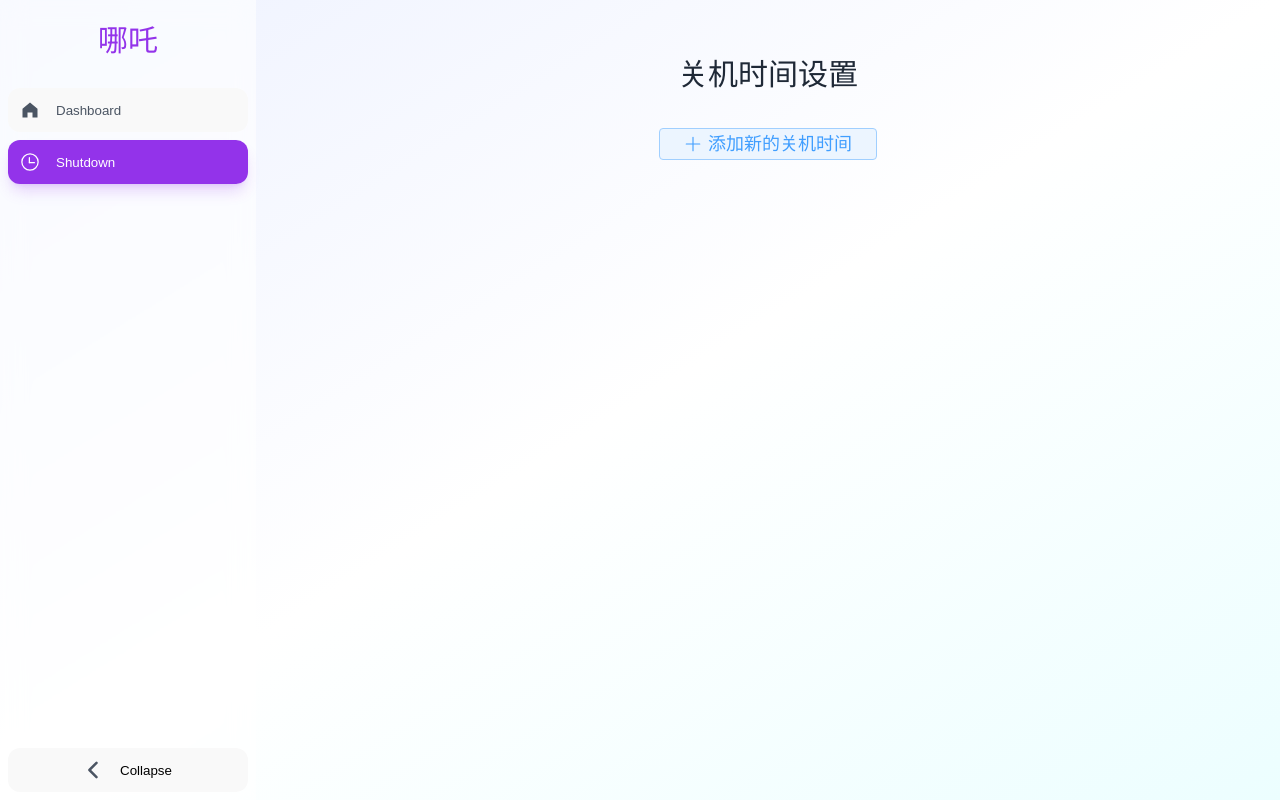
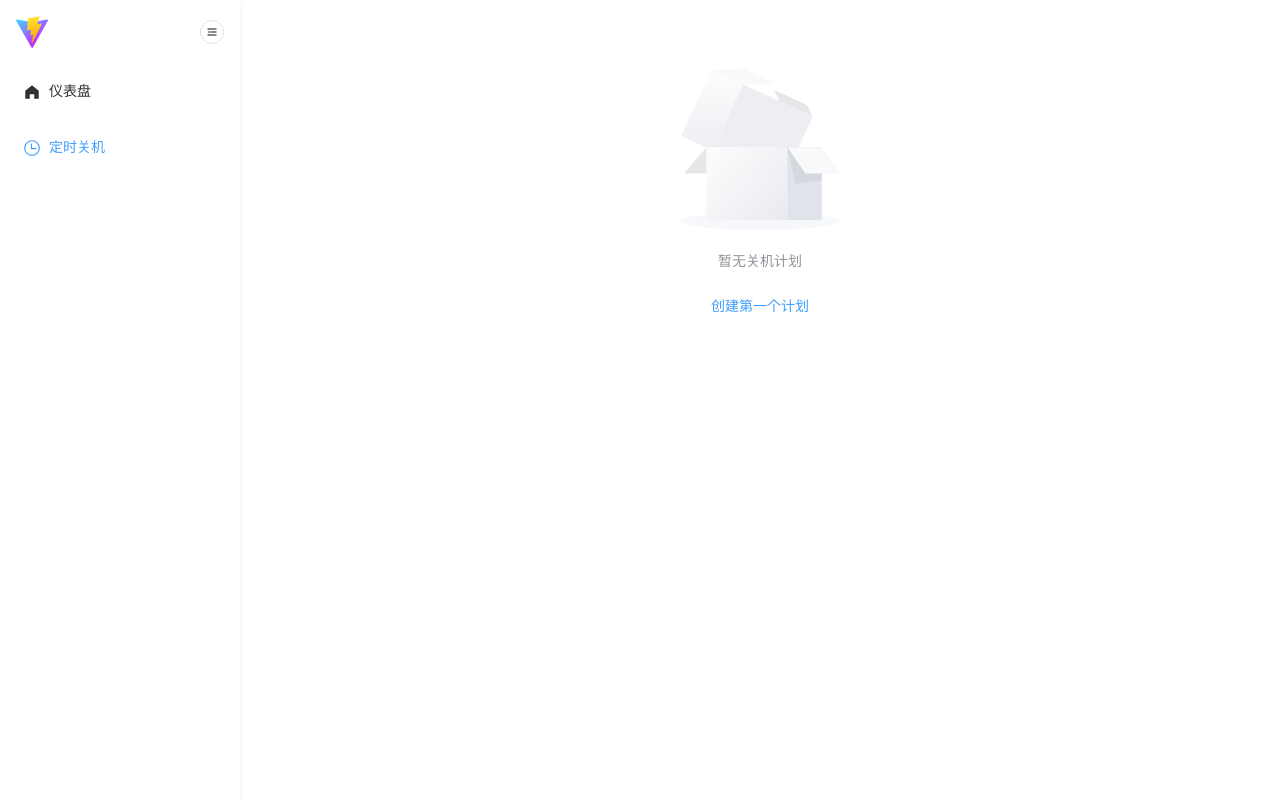
Before and after one commit to ouuyu/nezha-pro, a Vue app: page /#/shutdown-settings in a window 1280 px wide. Built offline with nearby package versions, Linux system fonts and the light colour scheme.

Commit message:
refactor: update App layout

```diff
--- a/src/App.vue
+++ b/src/App.vue
@@ -1,170 +1,122 @@
-<script setup lang="ts">
-  import { ref, computed } from 'vue'
-  import { useRouter, useRoute } from 'vue-router'
-  import { HomeFilled, Clock, ArrowLeftBold, ArrowRightBold } from '@element-plus/icons-vue'
-  import { ElTooltip } from 'element-plus'
+<template>
+  <el-container class="min-h-screen">
+    <el-aside
+      class="fixed left-0 top-0 h-screen shadow-md transition-all duration-300"
+      :width="isCollapse ? '64px' : '240px'"
+    >
+      <div
+        class="sidebar-header flex items-center p-4"
+        :class="isCollapse ? 'justify-center' : 'justify-between'"
+      >
+        <el-image
+          v-show="!isCollapse"
+          src="/vite.svg"
+          class="h-8 w-8 transition-opacity"
+          alt="Logo"
+        />
+        <el-tooltip :content="isCollapse ? '展开菜单' : '收起菜单'" placement="right">
+          <el-button
+            :icon="isCollapse ? 'Expand' : 'Fold'"
+            circle
+            size="small"
+            @click="toggleCollapse"
+          />
+        </el-tooltip>
+      </div>
 
+      <el-menu
+        :default-active="activeIndex"
+        class="border-0"
+        :collapse="isCollapse"
+        :collapse-transition="false"
+        @select="handleSelect"
+      >
+        <el-menu-item v-for="item in menuItems" :key="item.path" :index="item.path">
+          <el-icon>
+            <component :is="item.icon" />
+          </el-icon>
+          <template #title>{{ item.title }}</template>
+        </el-menu-item>
+      </el-menu>
+    </el-aside>
+
+    <el-container :style="{ marginLeft: isCollapse ? '64px' : '240px' }">
+      <el-main class="p-4">
+        <router-view v-slot="{ Component }">
+          <transition name="fade" mode="out-in">
+            <div class="w-full h-full">
+              <component :is="Component" />
+            </div>
+          </transition>
+        </router-view>
+      </el-main>
+    </el-container>
+  </el-container>
+</template>
+
+<script setup>
+  import { ref, computed, onMounted, onUnmounted, watch } from 'vue'
+  import { useRoute, useRouter } from 'vue-router'
+  import { HomeFilled, Clock, Expand, Fold } from '@element-plus/icons-vue'
+
+  const route = useRoute()
   const router = useRouter()
-  const route = useRoute()
+  const isCollapse = ref(false)
+  const isMobileScreen = ref(false)
 
-  // State management
-  const isCollapsed = ref(false)
-
-  // Menu configuration with tooltips
   const menuItems = [
-    { title: 'Dashboard', icon: HomeFilled, path: '/', tooltip: 'View Dashboard' },
-    { title: 'Shutdown', icon: Clock, path: '/shutdown-settings', tooltip: 'Shutdown Settings' }
+    {
+      title: '仪表盘',
+      path: '/',
+      icon: HomeFilled
+    },
+    {
+      title: '定时关机',
+      path: '/shutdown-settings',
+      icon: Clock
+    }
   ]
 
-  // Computed values
-  const activePath = computed(() => route.path)
+  const activeIndex = computed(() => route.path)
 
-  // Navigation and state functions
-  const navigate = (path: string) => router.push(path)
-  const toggleSidebar = () => (isCollapsed.value = !isCollapsed.value)
+  const toggleCollapse = () => {
+    isCollapse.value = !isCollapse.value
+  }
+
+  const handleSelect = index => {
+    router.push(index)
+    if (isMobileScreen.value) {
+      isCollapse.value = true
+    }
+  }
+
+  const checkScreenSize = () => {
+    isMobileScreen.value = window.innerWidth < 768
+    isCollapse.value = isMobileScreen.value
+  }
+
+  onMounted(() => {
+    checkScreenSize()
+    window.addEventListener('resize', checkScreenSize)
+  })
+
+  onUnmounted(() => {
+    window.removeEventListener('resize', checkScreenSize)
+  })
 </script>
 
-<template>
-  <div
-    class="flex h-screen w-screen overflow-hidden font-sans bg-gradient-to-br from-indigo-50 via-white to-cyan-50 text-gray-800"
-  >
-    <aside
-      class="sidebar flex flex-col h-full bg-white/60 border-white/30 transition-all duration-300 ease-in-out"
-      :class="[isCollapsed ? 'is-collapsed' : '']"
-    >
-      <!-- Logo Section -->
-      <div class="flex h-20 items-center justify-center relative overflow-hidden">
-        <h1 v-if="!isCollapsed" class="text-3xl font-bold sidebar-title-full text-purple-600">
-          哪吒
-        </h1>
-        <span v-else class="text-3xl font-bold sidebar-title-collapsed text-purple-600"> N </span>
-      </div>
-
-      <!-- Navigation Menu -->
-      <nav class="flex-1 flex-col space-y-2 p-2">
-        <el-tooltip
-          v-for="item in menuItems"
-          :key="item.path"
-          :content="isCollapsed ? item.tooltip : ''"
-          placement="right"
-          :disabled="!isCollapsed"
-        >
-          <button
-            @click="navigate(item.path)"
-            class="flex w-full items-center space-x-4 border-none rounded-xl p-3 text-left transition-all duration-300 ease-in-out"
-            :class="[
-              activePath === item.path
-                ? 'bg-purple-600 text-white shadow-lg shadow-purple-600/20'
-                : 'text-gray-600 hover:bg-purple-50 hover:text-purple-700',
-              isCollapsed ? 'justify-center' : ''
-            ]"
-          >
-            <component :is="item.icon" class="h-5 w-5 flex-shrink-0" />
-            <span v-if="!isCollapsed" class="sidebar-menu-text">{{ item.title }}</span>
-          </button>
-        </el-tooltip>
-      </nav>
-
-      <!-- Bottom Controls -->
-      <div class="p-2">
-        <!-- Collapse Toggle -->
-        <el-tooltip
-          :content="isCollapsed ? 'Expand Sidebar' : 'Collapse Sidebar'"
-          placement="right"
-          :disabled="!isCollapsed"
-        >
-          <button
-            @click="toggleSidebar"
-            class="flex w-full items-center space-x-4 rounded-xl border-none p-3 justify-center transition-colors duration-200 hover:bg-purple-50"
-          >
-            <component
-              :is="isCollapsed ? ArrowRightBold : ArrowLeftBold"
-              class="h-5 w-5 text-gray-600"
-            />
-            <span v-if="!isCollapsed" class="sidebar-menu-text">
-              {{ isCollapsed ? 'Expand' : 'Collapse' }}
-            </span>
-          </button>
-        </el-tooltip>
-      </div>
-    </aside>
-
-    <!-- Main Content Area -->
-    <main class="flex-1 overflow-y-auto p-8 transition-colors duration-300 custom-scrollbar">
-      <router-view v-slot="{ Component }">
-        <transition name="fade-main" mode="out-in">
-          <component :is="Component" />
-        </transition>
-      </router-view>
-    </main>
-  </div>
-</template>
-
-<style>
-  /* Base sidebar styling */
-  .sidebar {
-    --sidebar-width: 256px;
-    width: var(--sidebar-width);
-    backdrop-filter: blur(12px);
-    border-right-width: 1px;
+<style scoped>
+  .fade-enter-active,
+  .fade-leave-active {
+    transition: opacity 0.3s ease;
   }
 
-  .sidebar.is-collapsed {
-    --sidebar-width: 80px;
+  .fade-enter-from,
+  .fade-leave-to {
+    opacity: 0;
   }
 
-  /* Smooth transitions for sidebar elements */
-  .sidebar-title-full,
-  .sidebar-title-collapsed,
-  .sidebar-menu-text {
-    transition: all 0.3s cubic-bezier(0.4, 0, 0.2, 1);
-  }
-
-  .sidebar.is-collapsed .sidebar-title-full,
-  .sidebar:not(.is-collapsed) .sidebar-title-collapsed {
-    opacity: 0;
-    transform: translateX(-10px);
-    position: absolute;
-  }
-
-  .sidebar.is-collapsed .sidebar-menu-text {
-    opacity: 0;
-    transform: translateX(-10px);
-    width: 0;
-    overflow: hidden;
-    white-space: nowrap;
-  }
-
-  /* Custom scrollbar styling */
-  .custom-scrollbar {
-    scrollbar-width: thin;
-    scrollbar-color: rgba(107, 114, 128, 0.3) transparent;
-  }
-
-  .custom-scrollbar::-webkit-scrollbar {
-    width: 6px;
-  }
-
-  .custom-scrollbar::-webkit-scrollbar-track {
-    background: transparent;
-  }
-
-  .custom-scrollbar::-webkit-scrollbar-thumb {
-    background-color: rgba(107, 114, 128, 0.3);
-    border-radius: 3px;
-  }
-
-  /* Page transition animations */
-  .fade-main-enter-active,
-  .fade-main-leave-active {
-    transition:
-      opacity 0.2s ease,
-      transform 0.2s ease;
-  }
-
-  .fade-main-enter-from,
-  .fade-main-leave-to {
-    opacity: 0;
-    transform: translateY(10px);
+  .el-aside {
+    overflow-x: hidden;
   }
 </style>
--- a/src/style.css
+++ b/src/style.css
@@ -1,19 +1,3 @@
-:root {
-  font-family: Inter, system-ui, Avenir, Helvetica, Arial, sans-serif;
-  line-height: 1.5;
-  font-weight: 400;
-
-  color-scheme: light dark;
-  color: rgba(255, 255, 255, 0.87);
-  background-color: #242424;
-
-  font-synthesis: none;
-  text-rendering: optimizeLegibility;
-  -webkit-font-smoothing: antialiased;
-  -moz-osx-font-smoothing: grayscale;
-  -webkit-text-size-adjust: 100%;
-}
-
 * {
   margin: 0;
   padding: 0;
@@ -24,15 +8,8 @@ html,
 body {
   height: 100%;
   width: 100%;
-  overflow: hidden;
-}
-
-body {
-  margin: 0;
-  display: flex;
-  place-items: center;
-  min-width: 320px;
-  min-height: 100vh;
+  overflow-x: hidden;
+  overflow-y: auto;
 }
 
 #app {
@@ -55,3 +32,39 @@ body {
     background-color: #f9f9f9;
   }
 }
+
+:root {
+  --scrollbar-width: 8px;
+  --scrollbar-border-radius: 4px;
+}
+
+::-webkit-scrollbar {
+  width: var(--scrollbar-width);
+  height: var(--scrollbar-width);
+  background-color: transparent;
+}
+
+::-webkit-scrollbar-track {
+  background: transparent;
+  border-radius: var(--scrollbar-border-radius);
+}
+
+::-webkit-scrollbar-thumb {
+  background-color: rgba(64, 158, 255, 0.1);
+  border-radius: var(--scrollbar-border-radius);
+  border: 2px solid transparent;
+  background-clip: padding-box;
+}
+
+::-webkit-scrollbar-thumb:hover {
+  background-color: rgba(102, 177, 255, 0.9);
+}
+
+html {
+  scrollbar-width: thin;
+  scrollbar-color: rgba(64, 158, 255, 0.7) transparent;
+}
+
+.scrollable-content {
+  overflow: auto;
+}
--- a/src/views/settings/ShutdownSettings.vue
+++ b/src/views/settings/ShutdownSettings.vue
@@ -1,119 +1,214 @@
 <template>
-  <div class="max-w-1000px mx-auto px-4 py-6">
-    <h1 class="text-3xl font-bold mb-6 text-center">关机时间设置</h1>
+  <el-empty v-if="shutdownTimes.length === 0 && !isLoading" description="暂无关机计划">
+    <el-button text type="primary" @click="addShutdownTime" class="rounded-lg px-6 py-3"
+      >创建第一个计划
+    </el-button>
+  </el-empty>
 
-    <div class="flex flex-col gap-3">
+  <TransitionGroup name="shutdown-list" tag="div" class="flex flex-col gap-3">
     <el-card
       v-for="(item, index) in shutdownTimes"
       :key="index"
-        class="rounded-lg shadow-sm border-none"
+      class="shutdown-card transition-all-300 rounded-lg"
+      shadow="hover"
+      :body-style="{ padding: '15px' }"
     >
-        <div class="flex justify-between items-center mb-3">
-          <h3 class="text-lg font-semibold m-0">关机时间 #{{ index + 1 }}</h3>
+      <transition name="view-switch" mode="out-in">
+        <!-- 编辑视图 -->
+        <div v-if="editingIndex === index" class="flex flex-col gap-3">
+          <div class="flex items-center gap-3">
+            <el-switch v-model="item.active" @change="saveConfig" />
+            <el-time-picker
+              v-model="item.time"
+              format="HH:mm:ss"
+              value-format="HH:mm:ss"
+              class="flex-grow"
+              :disabled="!item.active"
+              @change="saveConfig"
+            />
+            <el-button type="primary" :icon="Check" circle @click="stopEditing" />
+          </div>
+          <div class="flex flex-nowrap gap-1">
             <el-button
+              v-for="day in responsiveWeekdayOptions"
+              :key="day.value"
+              :type="item.weekdays.includes(day.value) ? 'primary' : 'default'"
+              size="small"
+              :plain="!item.weekdays.includes(day.value)"
+              class="flex-1 min-w-0"
+              @click="toggleWeekday(item, day.value)"
+              :disabled="!item.active"
+            >
+              {{ day.label }}
+            </el-button>
+          </div>
+        </div>
+
+        <!-- 常规视图 -->
+        <div v-else class="flex items-center gap-4 w-full">
+          <el-switch v-model="item.active" @change="saveConfig" />
+          <div
+            class="flex-grow flex items-center gap-4 cursor-pointer"
+            @click="startEditing(index)"
+          >
+            <div class="flex items-center gap-1">
+              <el-icon class="text-gray-400"><Clock /></el-icon>
+              <span
+                class="font-mono text-lg"
+                :class="{ 'text-gray-400 line-through': !item.active }"
+              >
+                {{ item.time }}
+              </span>
+            </div>
+            <div class="hidden md:flex gap-1 items-center">
+              <el-divider direction="vertical" />
+              <div class="items-center flex gap-2">
+                <el-icon class="text-gray-400"><Calendar /></el-icon>
+                <span class="text-gray-500" :class="{ 'text-gray-400': !item.active }">
+                  {{ getWeekdaySummary(item.weekdays) }}
+                </span>
+              </div>
+            </div>
+          </div>
+          <div class="actions">
+            <el-button :icon="Edit" text circle @click="startEditing(index)" />
+            <el-button
+              :icon="Delete"
               type="danger"
-            :icon="Delete"
+              text
               circle
-            size="small"
               @click="removeShutdownTime(index)"
             />
           </div>
+        </div>
+      </transition>
+    </el-card>
+  </TransitionGroup>
 
-        <div class="flex flex-col sm:flex-row items-start sm:items-center gap-3">
-          <el-time-picker
-            v-model="item.time"
-            placeholder="选择时间"
-            format="HH:mm:ss"
-            value-format="HH:mm:ss"
-            @change="saveConfig"
-            class="w-full sm:w-36"
-          />
-
-          <div class="flex items-center gap-2 flex-wrap sm:flex-nowrap mt-2 sm:mt-0">
-            <span class="font-bold whitespace-nowrap">星期：</span>
-            <el-checkbox-group
-              v-model="item.weekdays"
-              @change="saveConfig"
-              class="flex flex-wrap gap-x-2 gap-y-1"
-            >
-              <el-checkbox
-                v-for="day in weekdayOptions"
-                :key="day.value"
-                :value="day.value"
-                border
-                size="small"
-              >
-                {{ day.label }}
-              </el-checkbox>
-            </el-checkbox-group>
-          </div>
-        </div>
-      </el-card>
-
-      <div class="flex justify-center mt-3">
-        <el-button
-          type="primary"
-          :icon="Plus"
-          plain
-          @click="addShutdownTime"
-          class="w-full sm:w-auto px-6 py-3 text-lg"
-        >
-          添加新的关机时间
+  <div class="flex justify-center mt-6" v-if="shutdownTimes.length">
+    <el-button type="primary" :icon="Plus" text @click="addShutdownTime" class="rounded-lg">
+      添加关机计划
     </el-button>
-      </div>
-    </div>
   </div>
 </template>
 
 <script setup lang="ts">
-  import { ref, onMounted } from 'vue'
-  import { Delete, Plus } from '@element-plus/icons-vue'
-  import { ElMessage } from 'element-plus'
+  import { ref, onMounted, computed, onUnmounted } from 'vue'
+  import { Delete, Plus, Clock, Calendar, Edit, Check } from '@element-plus/icons-vue'
+  import { ElMessage, ElMessageBox } from 'element-plus'
 
-  // 定义关机时间类型
   interface ShutdownTime {
     time: string
     weekdays: number[]
+    active: boolean
   }
 
-  // 星期选项
-  const weekdayOptions = [
-    { label: '周一', value: 1 },
-    { label: '周二', value: 2 },
-    { label: '周三', value: 3 },
-    { label: '周四', value: 4 },
-    { label: '周五', value: 5 },
-    { label: '周六', value: 6 },
-    { label: '周日', value: 0 }
-  ]
+  const editingIndex = ref<number | null>(null)
 
-  // 关机时间列表
-  const shutdownTimes = ref<ShutdownTime[]>([])
+  const startEditing = (index: number) => {
+    editingIndex.value = index
+  }
 
-  // 添加新的关机时间
-  const addShutdownTime = () => {
-    shutdownTimes.value.push({
-      time: '00:00:00',
-      weekdays: []
-    })
+  const stopEditing = () => {
+    editingIndex.value = null
     saveConfig()
   }
 
-  // 移除关机时间
+  const isSmallScreen = ref(false)
+  const staticWeekdayOptions = [
+    { label: '周一', shortLabel: '一', value: 1 },
+    { label: '周二', shortLabel: '二', value: 2 },
+    { label: '周三', shortLabel: '三', value: 3 },
+    { label: '周四', shortLabel: '四', value: 4 },
+    { label: '周五', shortLabel: '五', value: 5 },
+    { label: '周六', shortLabel: '六', value: 6 },
+    { label: '周日', shortLabel: '日', value: 0 }
+  ]
+
+  const responsiveWeekdayOptions = computed(() => {
+    return staticWeekdayOptions.map(opt => ({
+      value: opt.value,
+      label: isSmallScreen.value ? opt.shortLabel : opt.label
+    }))
+  })
+
+  const shutdownTimes = ref<ShutdownTime[]>([])
+
+  const getWeekdaySummary = (weekdays: number[]): string => {
+    if (!weekdays || weekdays.length === 0) return '不重复'
+    if (weekdays.length === 7) return '每天'
+
+    const daySet = new Set(weekdays)
+    if (daySet.size === 5 && [1, 2, 3, 4, 5].every(d => daySet.has(d))) {
+      return '工作日'
+    }
+    if (daySet.size === 2 && [0, 6].every(d => daySet.has(d))) {
+      return '周末'
+    }
+
+    const dayMap = new Map(
+      staticWeekdayOptions.map(opt => [opt.value, isSmallScreen.value ? opt.shortLabel : opt.label])
+    )
+    const displayOrder = [1, 2, 3, 4, 5, 6, 0]
+
+    return displayOrder
+      .filter(dayValue => daySet.has(dayValue))
+      .map(dayValue => dayMap.get(dayValue))
+      .join('、')
+  }
+
+  const addShutdownTime = () => {
+    const newIndex = shutdownTimes.value.length
+    shutdownTimes.value.push({
+      time: '23:00:00',
+      weekdays: [1, 2, 3, 4, 5],
+      active: true
+    })
+    startEditing(newIndex)
+  }
+
   const removeShutdownTime = (index: number) => {
+    ElMessageBox.confirm('确定要删除这个关机计划吗？', '删除确认', {
+      confirmButtonText: '确定',
+      cancelButtonText: '取消',
+      type: 'warning'
+    })
+      .then(() => {
         shutdownTimes.value.splice(index, 1)
+        if (editingIndex.value === index) {
+          editingIndex.value = null
+        } else if (editingIndex.value !== null && editingIndex.value > index) {
+          editingIndex.value -= 1
+        }
+        saveConfig()
+        ElMessage({
+          type: 'success',
+          message: '删除成功'
+        })
+      })
+      .catch(() => {})
+  }
+
+  const toggleWeekday = (item: ShutdownTime, day: number) => {
+    if (!item.active) return
+
+    const index = item.weekdays.indexOf(day)
+    if (index > -1) {
+      item.weekdays.splice(index, 1)
+    } else {
+      item.weekdays.push(day)
+    }
     saveConfig()
   }
 
-  // 保存配置到Electron主进程
   const saveConfig = async () => {
     try {
       const { ipcRenderer } = window.require('electron')
-      // 创建可序列化的关机时间副本
       const serializableConfig = {
         shutdownTimes: shutdownTimes.value.map(time => ({
           time: time.time,
-          weekdays: [...time.weekdays]
+          weekdays: [...time.weekdays],
+          active: time.active
         }))
       }
 
@@ -121,9 +216,9 @@
 
       if (result) {
         ElMessage({
-          message: '保存成功',
+          message: '设置已保存',
           type: 'success',
-          duration: 2000
+          duration: 1000
         })
       } else {
         ElMessage.error('保存失败')
@@ -134,14 +229,17 @@
     }
   }
 
-  // 从Electron主进程加载配置
   const loadConfig = async () => {
     try {
       const { ipcRenderer } = window.require('electron')
       const config = await ipcRenderer.invoke('get-config')
 
       if (config && config.shutdownTimes) {
-        shutdownTimes.value = config.shutdownTimes
+        shutdownTimes.value = config.shutdownTimes.map((time: any) => ({
+          ...time,
+          active: time.active !== undefined ? time.active : true
+        }))
+        editingIndex.value = null
       }
     } catch (error) {
       console.error('Error loading config:', error)
@@ -149,12 +247,44 @@
     }
   }
 
-  // 组件挂载时加载配置
+  const isLoading = ref(true)
+
+  const handleResize = (e: MediaQueryListEvent) => {
+    isSmallScreen.value = e.matches
+  }
+
+  const mediaQuery = window.matchMedia('(max-width: 480px)')
+
   onMounted(() => {
+    isSmallScreen.value = mediaQuery.matches
+    mediaQuery.addEventListener('change', handleResize)
     loadConfig()
+    isLoading.value = false
+  })
+
+  onUnmounted(() => {
+    mediaQuery.removeEventListener('change', handleResize)
   })
 </script>
 
 <style scoped>
-  /* 无需额外CSS */
+  .shutdown-list-enter-active,
+  .shutdown-list-leave-active {
+    transition: all 0.5s ease;
+  }
+  .shutdown-list-enter-from,
+  .shutdown-list-leave-to {
+    opacity: 0;
+    transform: translateY(30px);
+  }
+
+  .view-switch-enter-active,
+  .view-switch-leave-active {
+    transition: all 0.2s ease-in-out;
+  }
+  .view-switch-enter-from,
+  .view-switch-leave-to {
+    opacity: 0;
+    transform: translateY(10px);
+  }
 </style>
```
Lines whose indentation alone changed are shown as unchanged.
